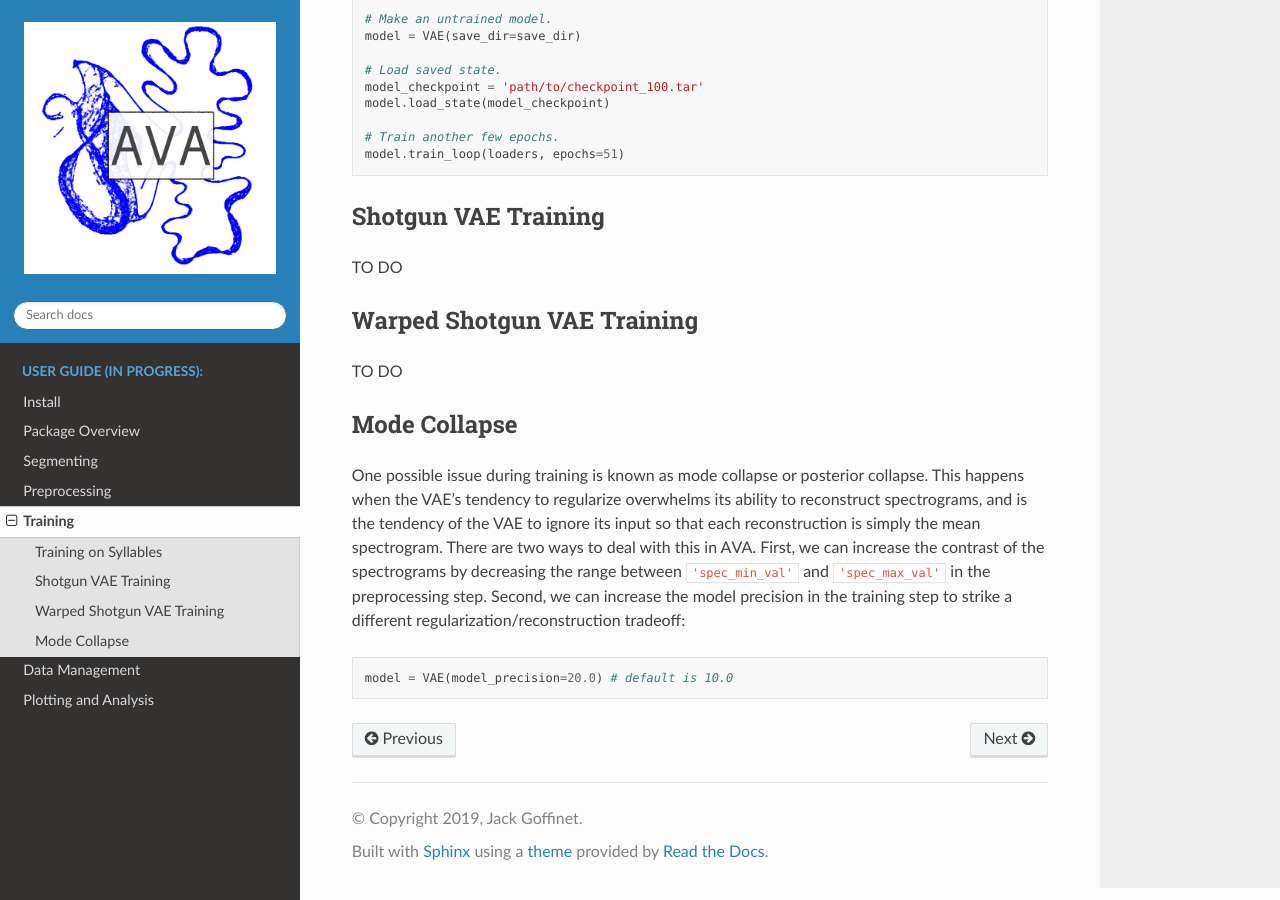
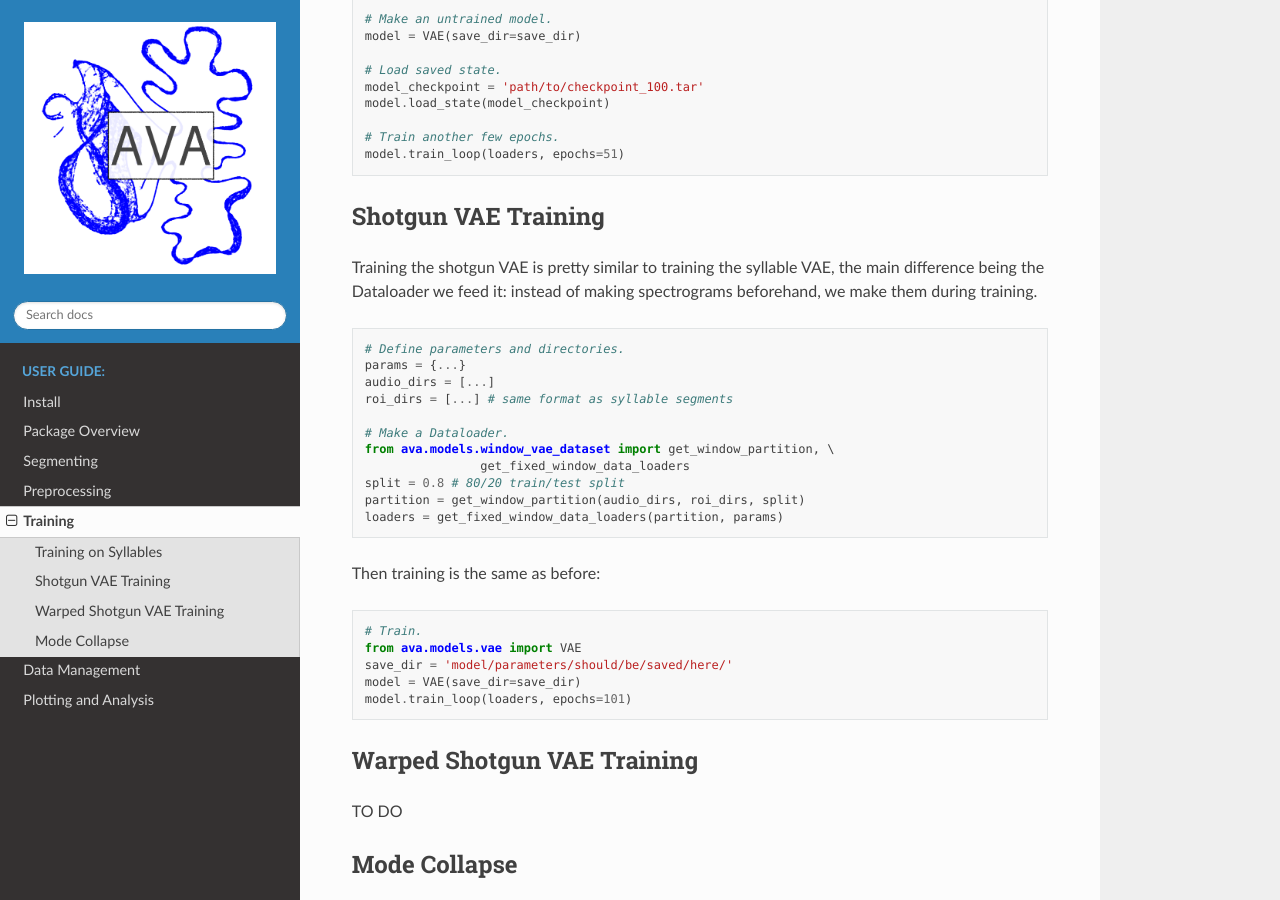
Before and after one commit to jackgoffinet/autoencoded-vocal-analysis, a Sphinx documentation site: the page built from docs/source/training.rst, in a window 1280 px wide and 900 px high, scrolled down 917 px. Built offline with Sphinx 7.4.7 and the Read the Docs theme 2.0.0, drawn with Linux system fonts in a browser that asks for light colours.

Commit message:
edited docs, bug in example

```diff
--- a/docs/source/index.rst
+++ b/docs/source/index.rst
@@ -29,7 +29,7 @@ See the `examples/` subdirectory
 
 .. toctree::
    :maxdepth: 1
-   :caption: User Guide (in progress):
+   :caption: User Guide:
 
    install
    overview
--- a/docs/source/training.rst
+++ b/docs/source/training.rst
@@ -64,7 +64,35 @@ You may also want to continue training a previously saved model:
 Shotgun VAE Training
 ####################
 
-TO DO
+Training the shotgun VAE is pretty similar to training the syllable VAE, the
+main difference being the Dataloader we feed it: instead of making spectrograms
+beforehand, we make them during training.
+
+.. code:: Python3
+
+	# Define parameters and directories.
+	params = {...}
+	audio_dirs = [...]
+	roi_dirs = [...] # same format as syllable segments
+
+	# Make a Dataloader.
+	from ava.models.window_vae_dataset import get_window_partition, \
+			get_fixed_window_data_loaders
+	split = 0.8 # 80/20 train/test split
+	partition = get_window_partition(audio_dirs, roi_dirs, split)
+	loaders = get_fixed_window_data_loaders(partition, params)
+
+
+Then training is the same as before:
+
+.. code:: Python3
+
+	# Train.
+	from ava.models.vae import VAE
+	save_dir = 'model/parameters/should/be/saved/here/'
+	model = VAE(save_dir=save_dir)
+	model.train_loop(loaders, epochs=101)
+
 
 Warped Shotgun VAE Training
 ###########################
```
Also changed, not shown: docs/source/plotting_analysis.rst (+13 -0 lines), LICENSE.md, 1 other file.
